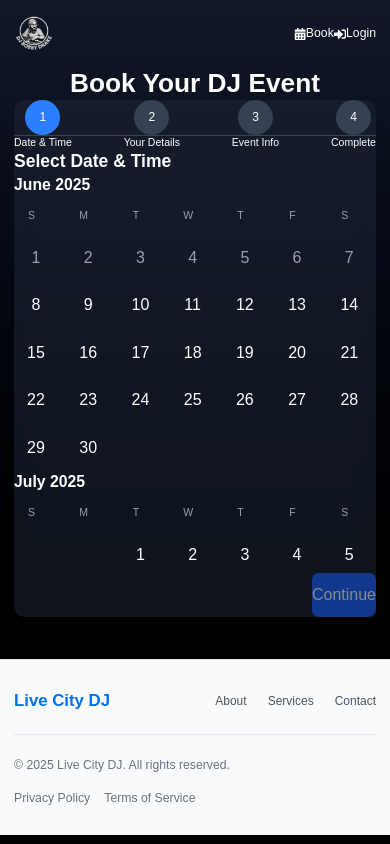
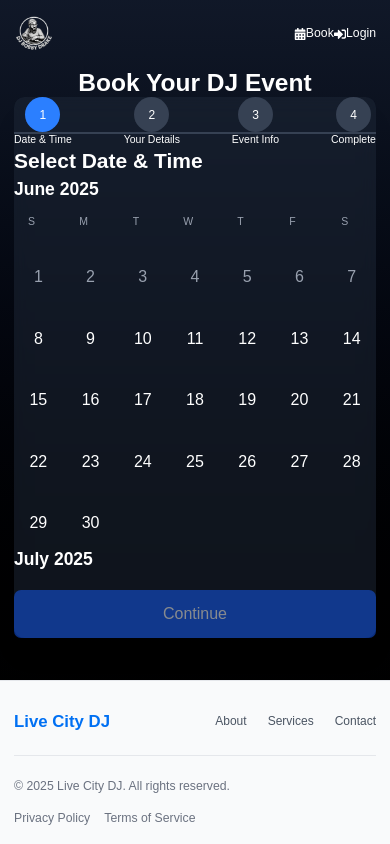
Before and after one commit to BMartin4659/dj-contract-app-fixed, a Next.js app: page /booking in a window 390 px wide. Built offline with nearby package versions, Linux system fonts and the light colour scheme; no server answers; the database is empty.

Commit message:
fix: improve mobile layout and viewport handling - Fixed height rules, iOS handling, touch targets, and background issues

```diff
--- a/app/globals.css
+++ b/app/globals.css
@@ -83,6 +83,7 @@
 html {
   height: 100%;
   scroll-behavior: smooth;
+  -webkit-text-size-adjust: 100%;
 }
 
 body {
@@ -95,6 +96,7 @@ body {
   display: flex;
   flex-direction: column;
   position: relative;
+  height: 100%;
 }
 
 /* Background styles */
@@ -111,12 +113,16 @@ body::before {
   background-repeat: no-repeat !important;
   background-attachment: fixed !important;
   z-index: -1;
+  -webkit-background-size: cover;
 }
 
 #__next {
   display: flex;
   flex-direction: column;
   min-height: 100vh;
+  width: 100%;
+  position: relative;
+  isolation: isolate;
 }
 
 .main-wrapper {
@@ -127,6 +133,7 @@ body::before {
   max-width: 1200px;
   margin: 0 auto;
   padding: 1rem;
+  position: relative;
 }
 
 .form-container {
@@ -138,6 +145,7 @@ body::before {
   border-radius: 12px;
   background-color: rgba(255, 255, 255, 0.95);
   box-shadow: 0 10px 25px rgba(0, 0, 0, 0.2);
+  height: auto;
 }
 
 /* Mobile Responsive Styles */
@@ -145,11 +153,51 @@ body::before {
   body {
     background-attachment: scroll !important;
     -webkit-overflow-scrolling: touch;
+    min-height: -webkit-fill-available;
+  }
+
+  body::before {
+    background-attachment: scroll !important;
+    height: 100vh;
+    height: -webkit-fill-available;
+  }
+
+  #__next {
+    min-height: 100vh;
+    min-height: -webkit-fill-available;
   }
 
   .form-container {
     margin: 1rem;
     padding: 1rem;
+    height: auto;
+    min-height: auto;
+  }
+
+  .main-wrapper {
+    padding: 0.5rem;
+    min-height: auto;
+  }
+
+  input[type="text"],
+  input[type="email"],
+  input[type="tel"],
+  input[type="number"],
+  select,
+  textarea {
+    font-size: 16px !important;
+    min-height: 44px;
+  }
+}
+
+/* iOS specific fixes */
+@supports (-webkit-touch-callout: none) {
+  body {
+    min-height: -webkit-fill-available;
+  }
+
+  #__next {
+    min-height: -webkit-fill-available;
   }
 }
 
@@ -197,27 +245,86 @@ header a:hover {
 @media (max-width: 768px) {
   html {
     font-size: 16px;
-    height: 100%;
+    -webkit-text-size-adjust: 100%;
+  }
+
+  body {
+    min-height: -webkit-fill-available;
+    width: 100vw;
     overflow-x: hidden;
   }
-  body {
-    min-height: 100vh;
-    height: auto;
-    background-attachment: scroll !important; /* Fix for mobile tearing */
-    -webkit-overflow-scrolling: touch; /* Enable momentum scrolling */
-    transform: translateZ(0); /* Force hardware acceleration */
-    backface-visibility: hidden; /* Reduce repaints */
-    -webkit-backface-visibility: hidden;
-  }
-}
-
-@media (max-width: 480px) {
-  html {
-    font-size: 14px;
-  }
-  body {
-    min-height: 100vh;
-    height: auto;
+
+  /* Form container adjustments */
+  .form-container {
+    width: 100% !important;
+    max-width: 100% !important;
+    padding: 1rem !important;
+    margin: 0.5rem auto !important;
+    border-radius: 12px !important;
+  }
+
+  /* Input field adjustments */
+  input,
+  select,
+  textarea {
+    width: 100% !important;
+    max-width: 100% !important;
+    padding: 12px !important;
+    font-size: 16px !important;
+    min-height: 44px !important;
+    border-radius: 8px !important;
+    margin-bottom: 1rem !important;
+  }
+
+  /* Label text adjustments */
+  label {
+    font-size: 14px !important;
+    margin-bottom: 0.5rem !important;
+    display: block !important;
+  }
+
+  /* Button adjustments */
+  button {
+    width: 100% !important;
+    min-height: 44px !important;
+    padding: 12px !important;
+    font-size: 16px !important;
+    margin-top: 1rem !important;
+  }
+
+  /* Grid adjustments */
+  .form-grid-1col,
+  .form-grid-2col {
+    display: grid !important;
+    grid-template-columns: 1fr !important;
+    gap: 1rem !important;
+    width: 100% !important;
+  }
+
+  /* Field spacing */
+  .field-group {
+    margin-bottom: 1rem !important;
+  }
+
+  /* Text scaling */
+  h1 { font-size: 1.75rem !important; }
+  h2 { font-size: 1.5rem !important; }
+  h3 { font-size: 1.25rem !important; }
+  p { font-size: 1rem !important; }
+}
+
+/* iOS-specific fixes */
+@supports (-webkit-touch-callout: none) {
+  html, body {
+    height: -webkit-fill-available;
+  }
+
+  input, select, textarea {
+    font-size: 16px !important; /* Prevent zoom on focus */
+  }
+
+  .form-container {
+    transform: translateZ(0); /* Prevent scroll issues */
   }
 }
 
--- a/app/layout.js
+++ b/app/layout.js
@@ -25,21 +25,47 @@ const inter = Inter({ subsets: ['latin'] });
 
 export default function RootLayout({ children }) {
   useEffect(() => {
+    // Set initial viewport height
+    const setVH = () => {
+      const vh = window.innerHeight * 0.01;
+      document.documentElement.style.setProperty('--vh', `${vh}px`);
+    };
+
+    // Set initial values
+    setVH();
     document.title = "Live City DJ Contract App";
+
+    // Update on resize and orientation change
+    window.addEventListener('resize', setVH);
+    window.addEventListener('orientationchange', () => {
+      // Small delay to ensure new dimensions are available
+      setTimeout(setVH, 100);
+    });
+
+    return () => {
+      window.removeEventListener('resize', setVH);
+      window.removeEventListener('orientationchange', setVH);
+    };
   }, []);
 
   return (
     <html lang="en" className={`${geistSans.variable} ${geistMono.variable} ${inter.className}`}>
-      <body suppressHydrationWarning className="min-h-screen flex flex-col">
+      <head>
+        <meta name="viewport" content="width=device-width, initial-scale=1.0, viewport-fit=cover, user-scalable=no" />
+        <meta name="theme-color" content="#ffffff" />
+        <meta name="apple-mobile-web-app-capable" content="yes" />
+        <meta name="apple-mobile-web-app-status-bar-style" content="default" />
+      </head>
+      <body suppressHydrationWarning>
         {/* Background layer */}
         <div className="fixed top-0 left-0 w-full h-full -z-10 bg-cover bg-center bg-no-repeat" style={{ backgroundImage: "url('/bg.jpg')" }} />
 
         {/* App content */}
-        <div id="__next" className="flex flex-col min-h-screen">
+        <div id="__next" className="flex flex-col min-h-[100vh] min-h-[calc(var(--vh,1vh)*100)]">
           <ClientFormProvider>
             <DocumentHead />
             <HydrationSuppressor />
-            <main className="flex-1">
+            <main className="flex-1 relative">
               {children}
             </main>
           </ClientFormProvider>
```
